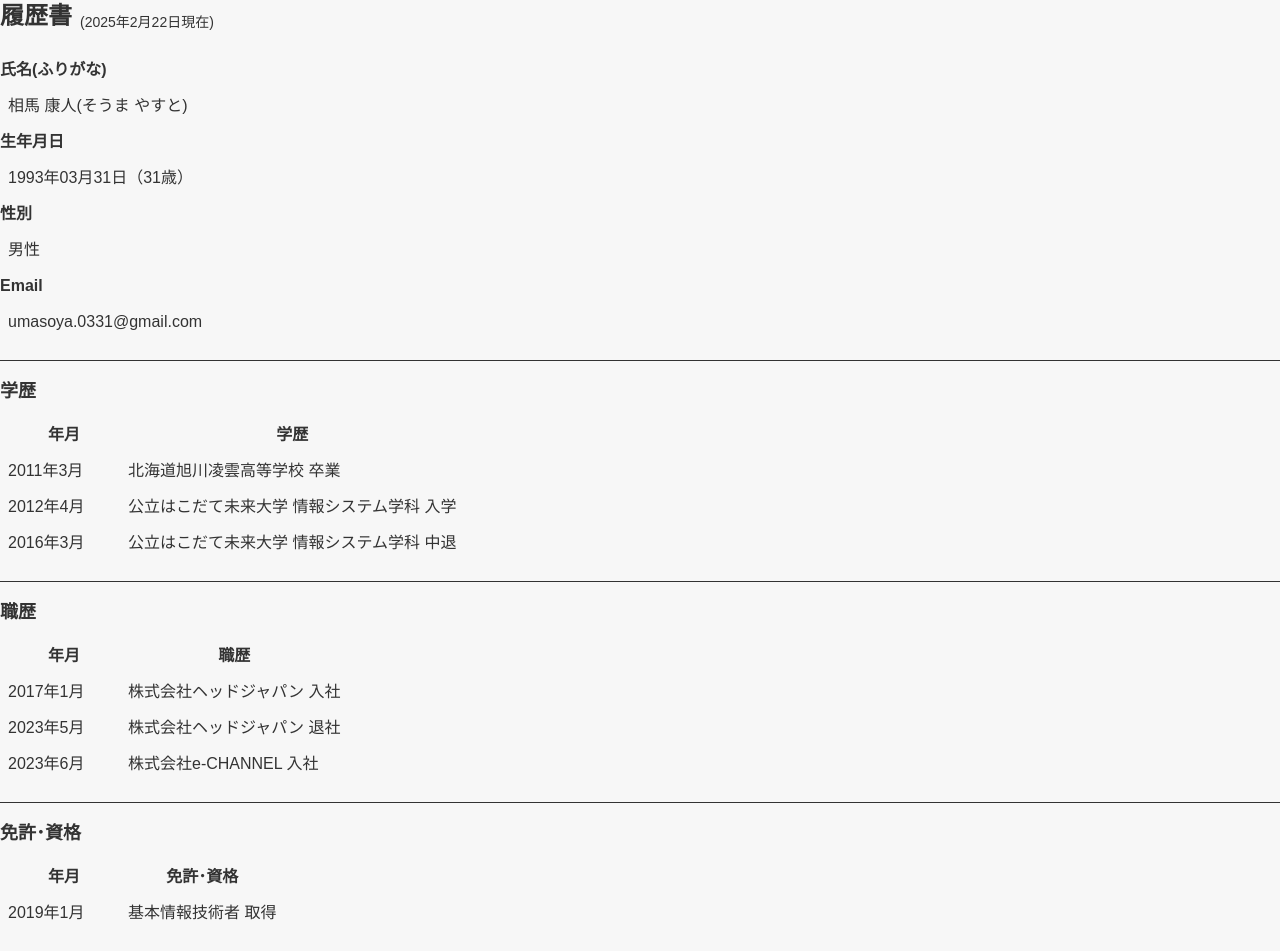
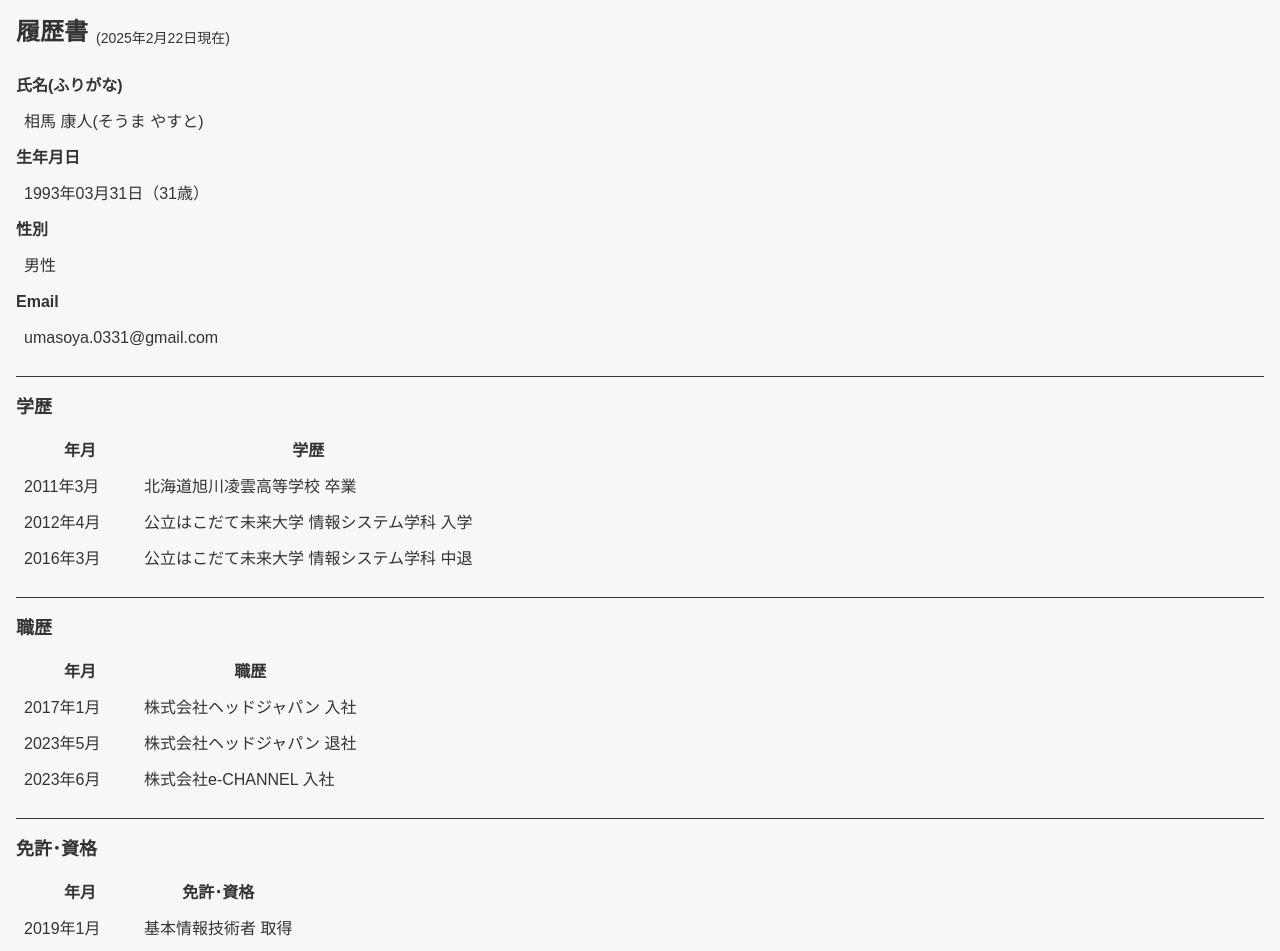
Before and after one commit to umasoya/resume, a Jekyll site: the page resume.html, which Jekyll copies as it is, in a window 1280 px wide. Built offline with Jekyll 4.4.1, drawn with Linux system fonts in a browser that asks for light colours.

Commit message:
add padding

```diff
--- a/assets/css/resume.css
+++ b/assets/css/resume.css
@@ -629,6 +629,9 @@ html,body {
   width: 100%;
   height: 100%;
 }
+body {
+  padding: 1rem;
+}
 .w-ym {
   width: calc(var(--font-size) * 7);
 }
--- a/src/css/resume.css
+++ b/src/css/resume.css
@@ -15,6 +15,10 @@ html,body {
   background-color: var(--background-color);
   width: 100%;
   height: 100%;
+}
+
+body {
+  padding: 1rem;
 }
 
 .w-ym {
```
